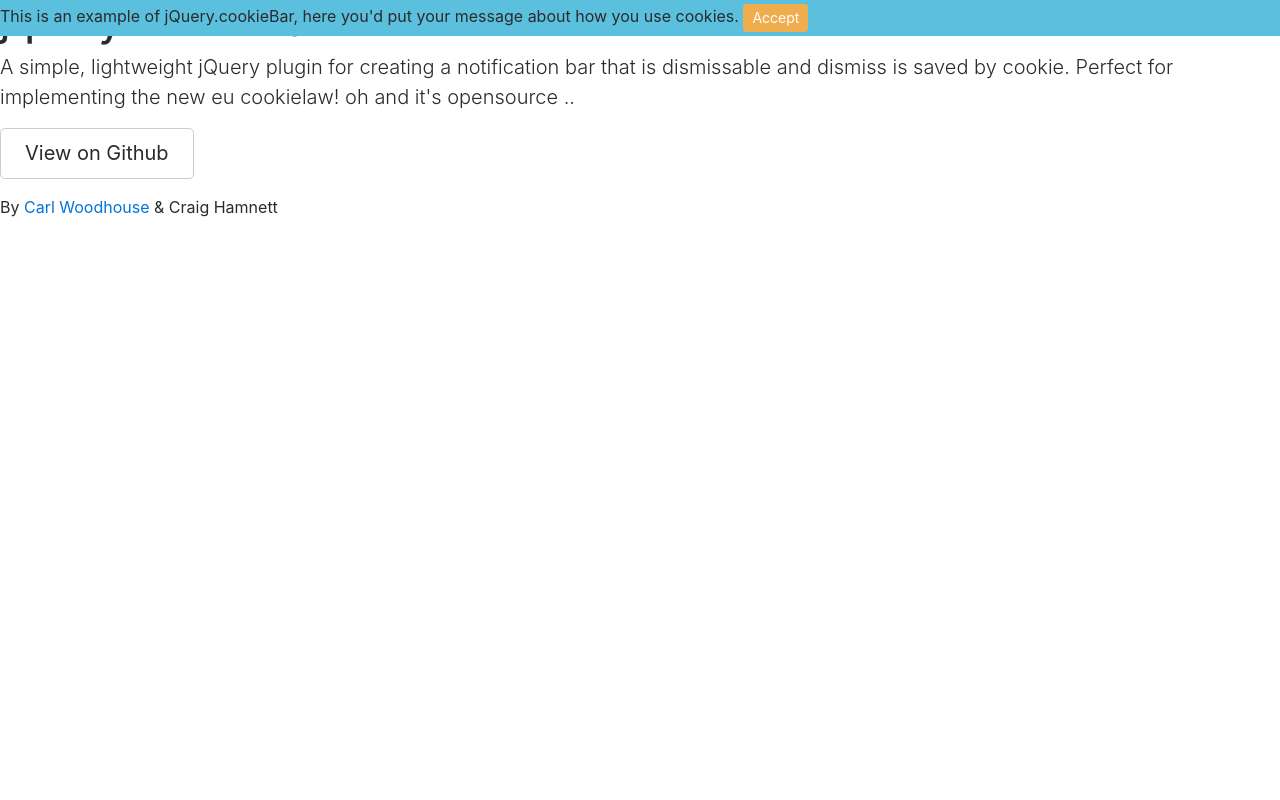
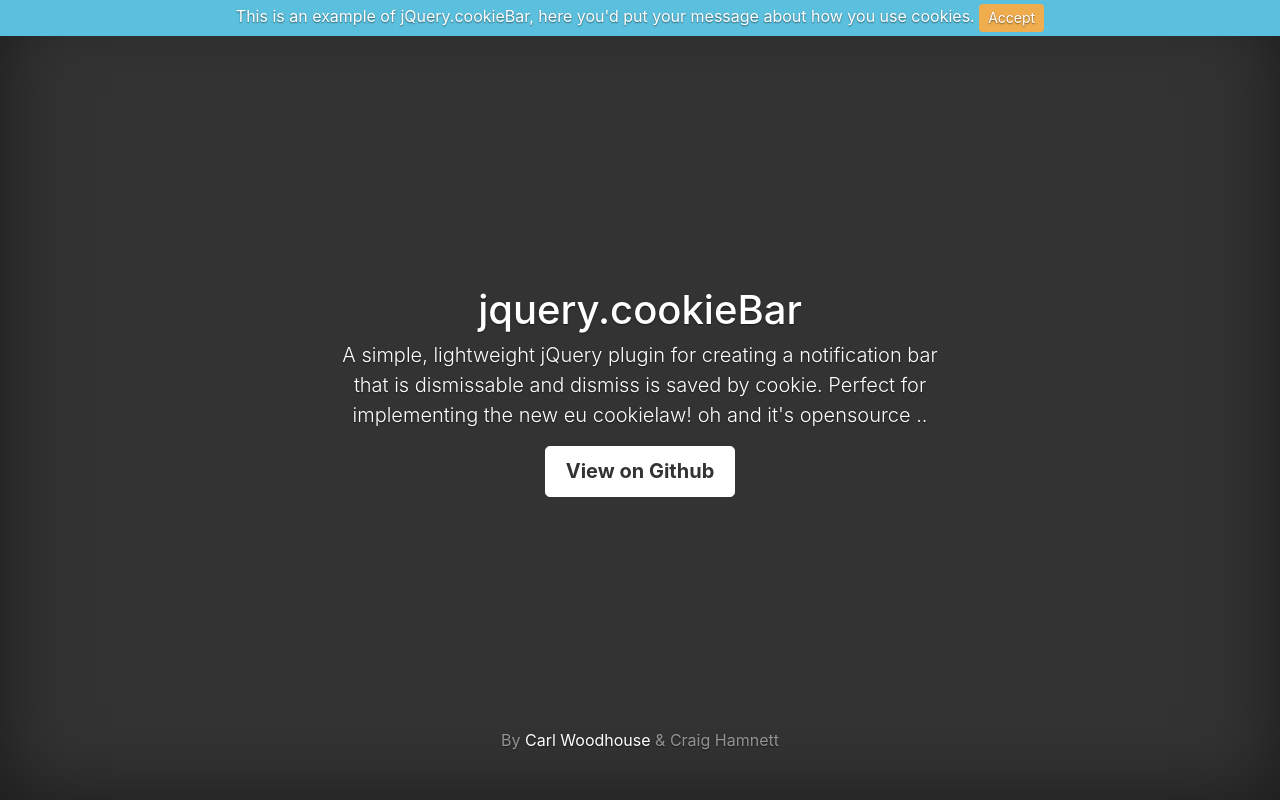
Before and after one commit to carlwoodhouse/jquery.cookieBar, a website: page index.html in a window 1280 px wide. Drawn offline with nearby package versions, Linux system fonts and the light colour scheme; the site is published under a folder, as on GitHub Pages, so addresses that start at the root find nothing; a script that the page names is missing.

Commit message:
fixed relative stylesheet link

```diff
--- a/index.html
+++ b/index.html
@@ -9,7 +9,7 @@
 
   <link rel="stylesheet" href="https://maxcdn.bootstrapcdn.com/bootstrap/4.0.0-alpha.6/css/bootstrap.min.css" integrity="sha384-rwoIResjU2yc3z8GV/NPeZWAv56rSmLldC3R/AZzGRnGxQQKnKkoFVhFQhNUwEyJ"
     crossorigin="anonymous">
-  <link rel="stylesheet" href="/cover.css">
+  <link rel="stylesheet" href="cover.css">
 
 
   <title>jquery.cookiebar</title>
```
